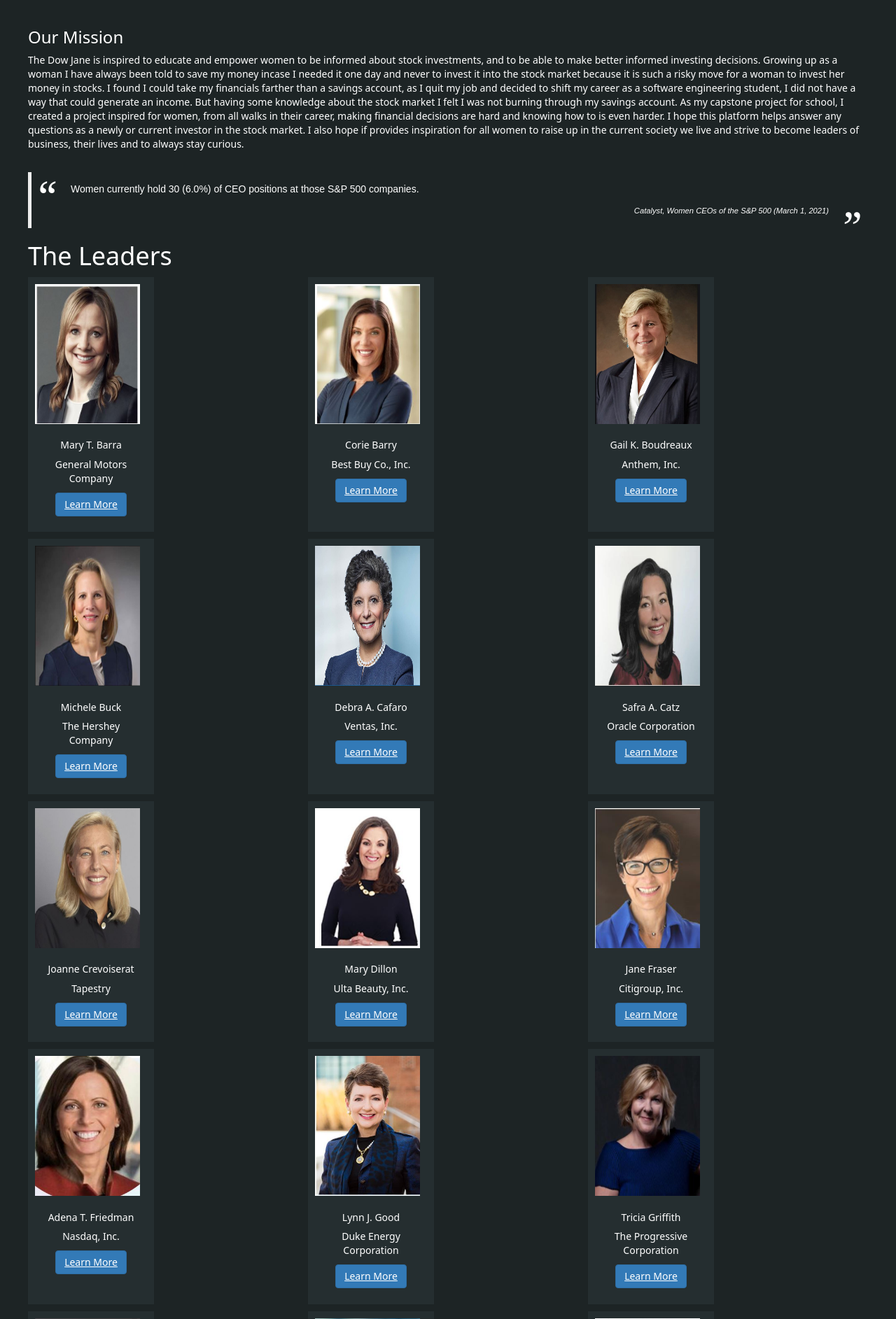
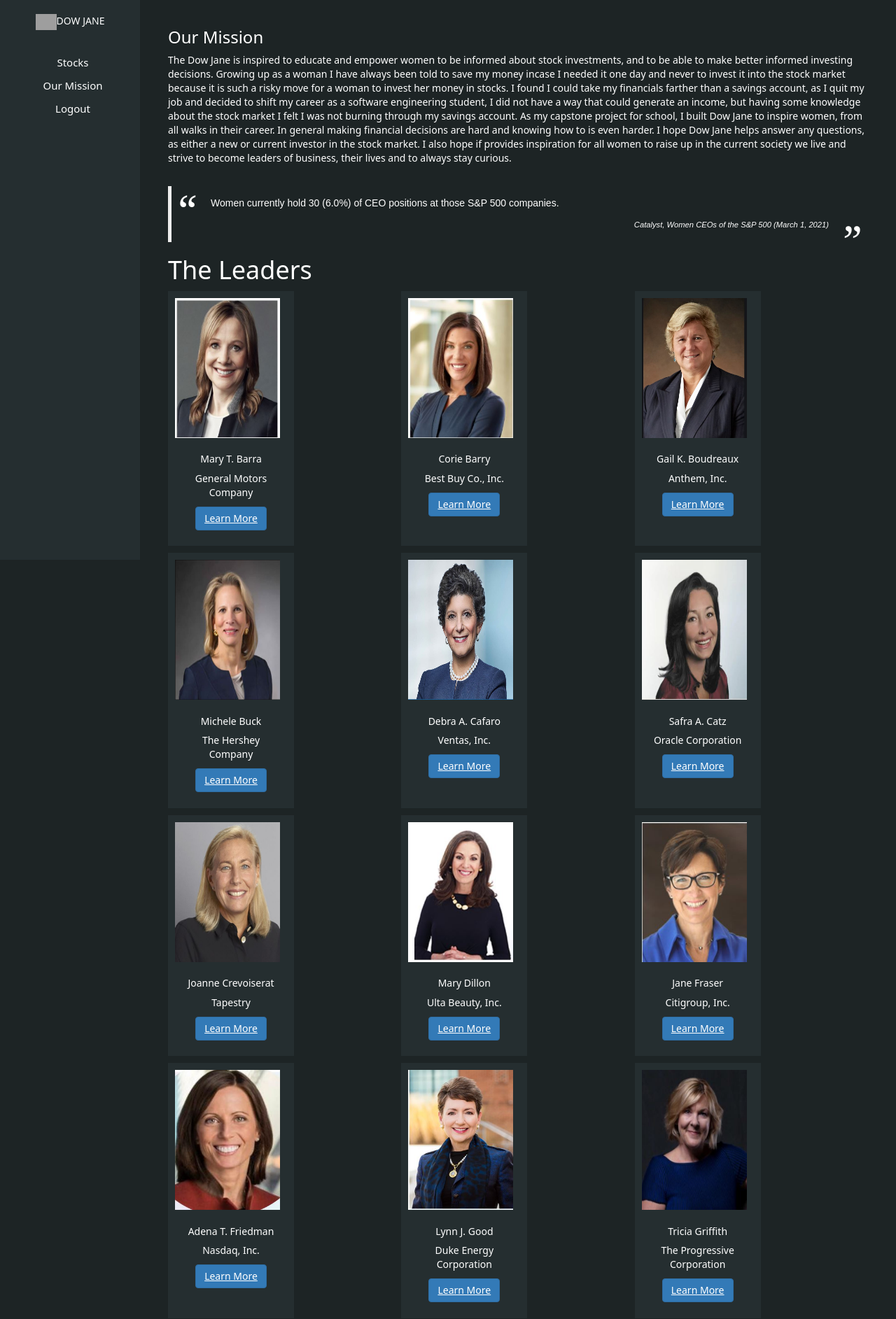
Before and after one commit to tabualhsan/Dow-Jane, a Flask app: page /OurMission in a window 1280 px wide. Shown: the top 1885 px of the page at 70% size. Run offline with Flask 2, Linux system fonts and the light colour scheme; the visitor is signed in with stand-in values (Sample User, id 1); some libraries are stand-ins or nearby versions; grey boxes are pictures that could not be loaded.

Commit message:
add nav bar to mission page

```diff
--- a/static/stocks.js
+++ b/static/stocks.js
@@ -128,6 +128,7 @@ function updateInfo(results){
     $('#RevenueTTM').html(results.RevenueTTM);
     $('#FiscalYearEnd').html(results.FiscalYearEnd);
     $('#AssetType').html(results.AssetType);
+    $('#GrossProfitTTM').html(results.GrossProfitTTM);
     $('#DividendPerShare').html(results.DividendPerShare);
     $('#DividendYield').html(results.DividendYield);
     $('#DividendPerShare').html(results.DividendPerShare);
--- a/static/style.css
+++ b/static/style.css
@@ -46,6 +46,7 @@ body {font-family:  D-din Exp,GT America,"system-ui",BlinkMacSystemFont,-apple-s
   background-color: #1d2425;
   color:white;
   margin: 40px;
+  font-weight: lighter;
 
 
 
@@ -363,12 +364,13 @@ blockquote i {
 
 .box {
   background: var(--primary);
-  text-align: left;
+  text-align: center;
   padding: 1.5rem 2rem;
   box-shadow: var(--shadow);
   /* border:solid 1px gray; */
   /* background-color:#252e30; */
   height: relative;
+  font-weight: lighter;
 
 }
 
@@ -378,18 +380,19 @@ blockquote i {
 
 div.box {
   display: block;
+  font-weight: lighter;
 }
 
 .btn-info {
   color: #fff;
   background-color: #52e3c2;
-  border-color: #46b8da;
+  border-color:#52e3c2;
 }
 
 .btn-info:hover {
   color: #fff;
   background-color: #52e3c2;;
-  border-color: #269abc;
+  border-color: #52e3c2;;
 }
 
 /* side navigation  */
--- a/templates/women.html
+++ b/templates/women.html
@@ -14,12 +14,22 @@
 </head>
 <body>
 
+    <div class="sidenav">
+        <img class="logo" href="/stocks" src="static/img/logo.webp">DOW JANE</a>
+
+
+            <div class="right_menu">
+                <a href="/stocks">Stocks</a>
+                <a href="/OurMission">Our Mission </a>
+                <a href="/"> Logout </a>
+        </div>
+    </div>
+    <div class="main">
     <h3>Our Mission</h3>
 
     <p>
         The Dow Jane is inspired to educate and empower women to be informed about stock investments, and to be able to make better informed investing decisions.
-        Growing up as a woman I have always been told to save my money incase I needed it one day and never to invest it into the stock market because it is such a risky move for a woman to invest her money in stocks. I found I could take my financials farther than a savings account, as I quit my job and decided to shift my career as a software engineering student, I did not have a way that could generate an income. But having some knowledge about the stock market I felt I was not burning through my savings account. As my capstone project for school, I created a project inspired for women, from all walks in their career, making financial decisions are hard and knowing how to is even harder. I hope this platform helps answer any questions as a newly or current investor in the stock market. I also hope if provides inspiration for all women to raise up in the current society we live and strive to become leaders of business, their lives and to always stay curious.
-
+        Growing up as a woman I have always been told to save my money incase I needed it one day and never to invest it into the stock market because it is such a risky move for a woman to invest her money in stocks. I found I could take my financials farther than a savings account, as I quit my job and decided to shift my career as a software engineering student, I did not have a way that could generate an income, but having some knowledge about the stock market I felt I was not burning through my savings account. As my capstone project for school, I built Dow Jane to inspire women, from all walks in their career. In general making financial decisions are hard and knowing how to is even harder. I hope Dow Jane helps answer any questions, as either a new or current investor in the stock market. I also hope if provides inspiration for all women to raise up in the current society we live and strive to become leaders of business, their lives and to always stay curious.
 
 
     </p>
@@ -375,7 +385,7 @@
 
 </div>
 
-
+</div>
 </body>
 
 
```
Also changed, not shown: templates/all_stocks.html (+15 -15 lines).
